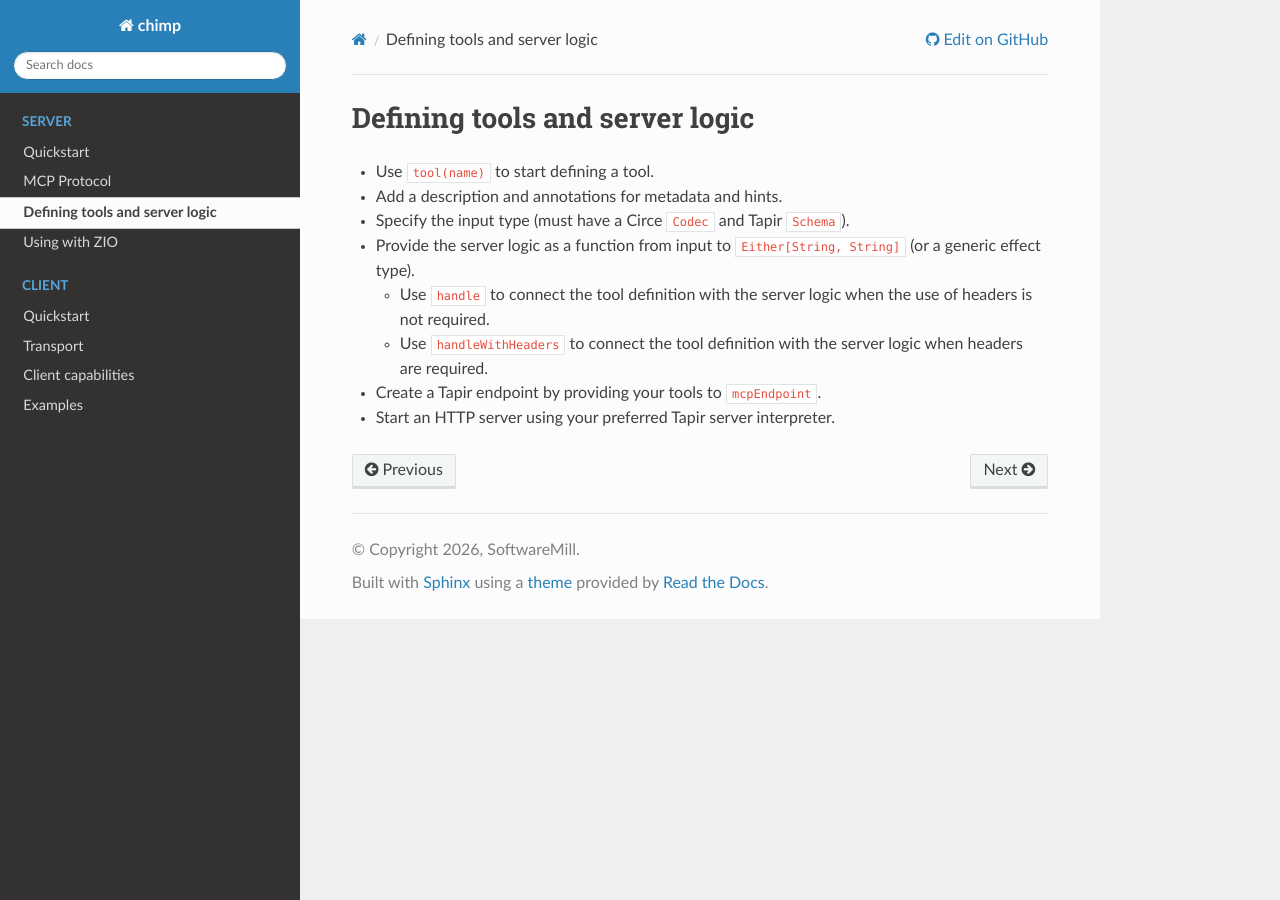
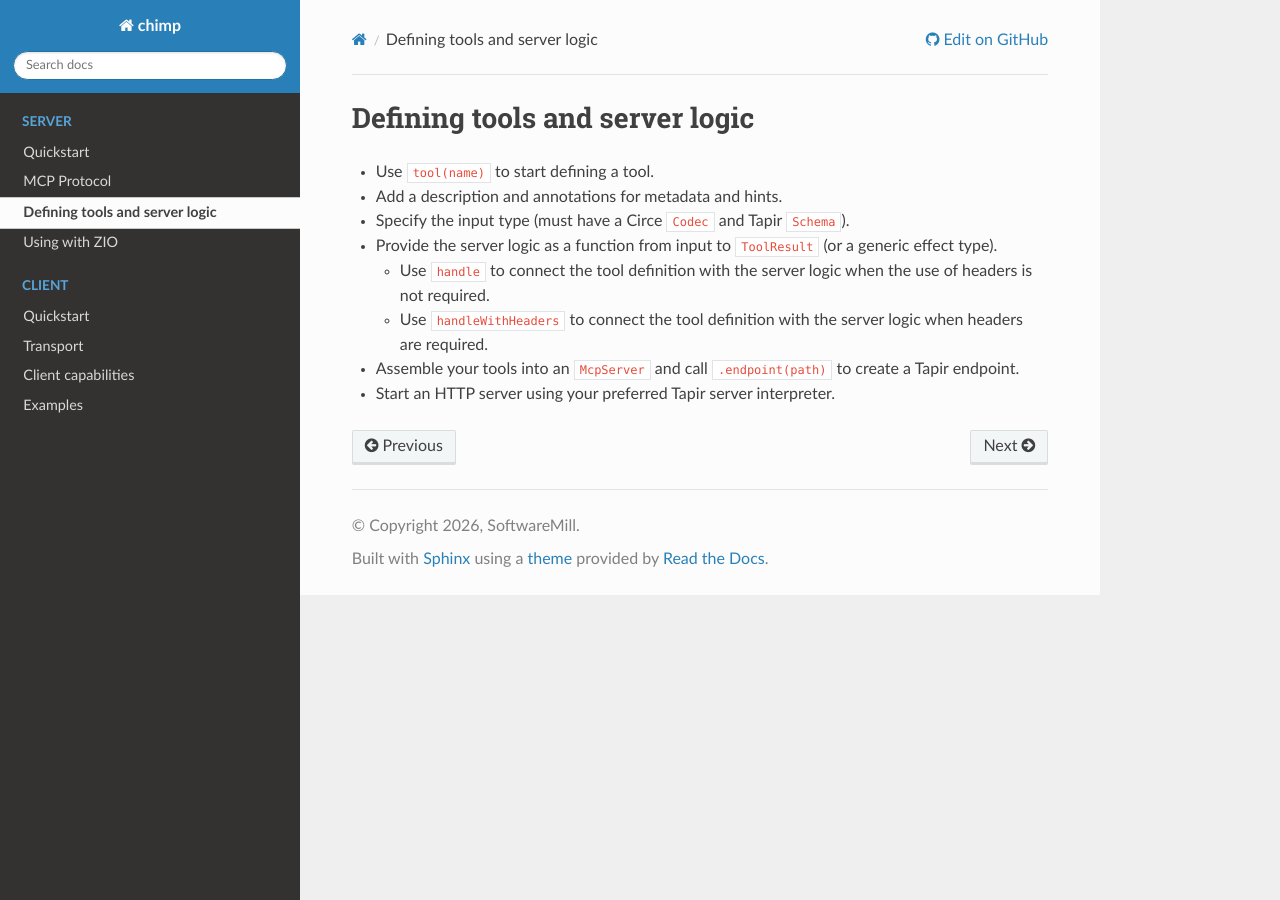
Before and after one commit to softwaremill/chimp, a Sphinx documentation site: the page built from docs/server/tools.md, in a window 1280 px wide. Built offline with Sphinx 7.4.7 and the Read the Docs theme 3.1.0, drawn with Linux system fonts in a browser that asks for light colours.

Commit message:
feat: remove old mcp endpoint creation

```diff
--- a/docs/server/tools.md
+++ b/docs/server/tools.md
@@ -3,8 +3,8 @@
 - Use `tool(name)` to start defining a tool.
 - Add a description and annotations for metadata and hints.
 - Specify the input type (must have a Circe `Codec` and Tapir `Schema`).
-- Provide the server logic as a function from input to `Either[String, String]` (or a generic effect type).
+- Provide the server logic as a function from input to `ToolResult` (or a generic effect type).
   - Use `handle` to connect the tool definition with the server logic when the use of headers is not required.
   - Use `handleWithHeaders` to connect the tool definition with the server logic when headers are required.
-- Create a Tapir endpoint by providing your tools to `mcpEndpoint`.
+- Assemble your tools into an `McpServer` and call `.endpoint(path)` to create a Tapir endpoint.
 - Start an HTTP server using your preferred Tapir server interpreter.
```
Also changed, not shown: README.md (+2 -2 lines), docs/server/quickstart.md (+2 -2 lines), docs/server/zio.md (+2 -2 lines), 14 other files.
